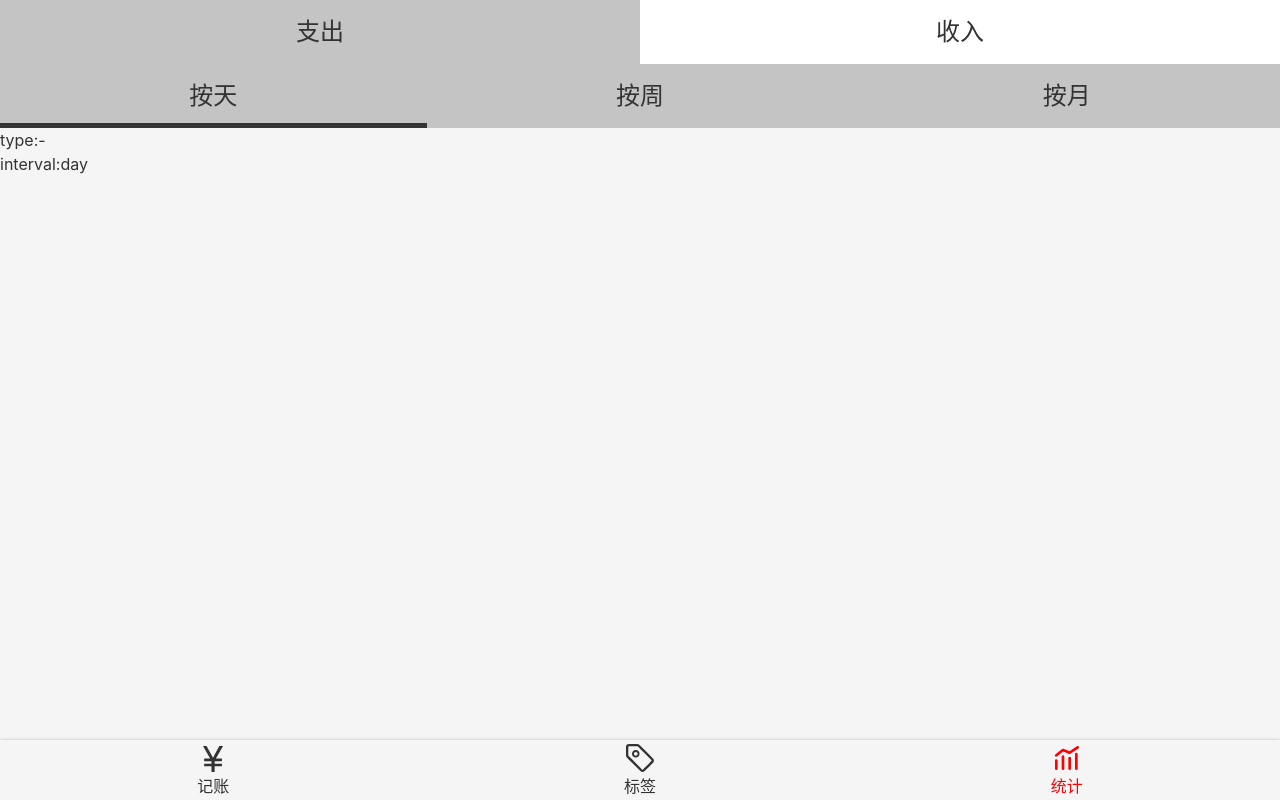
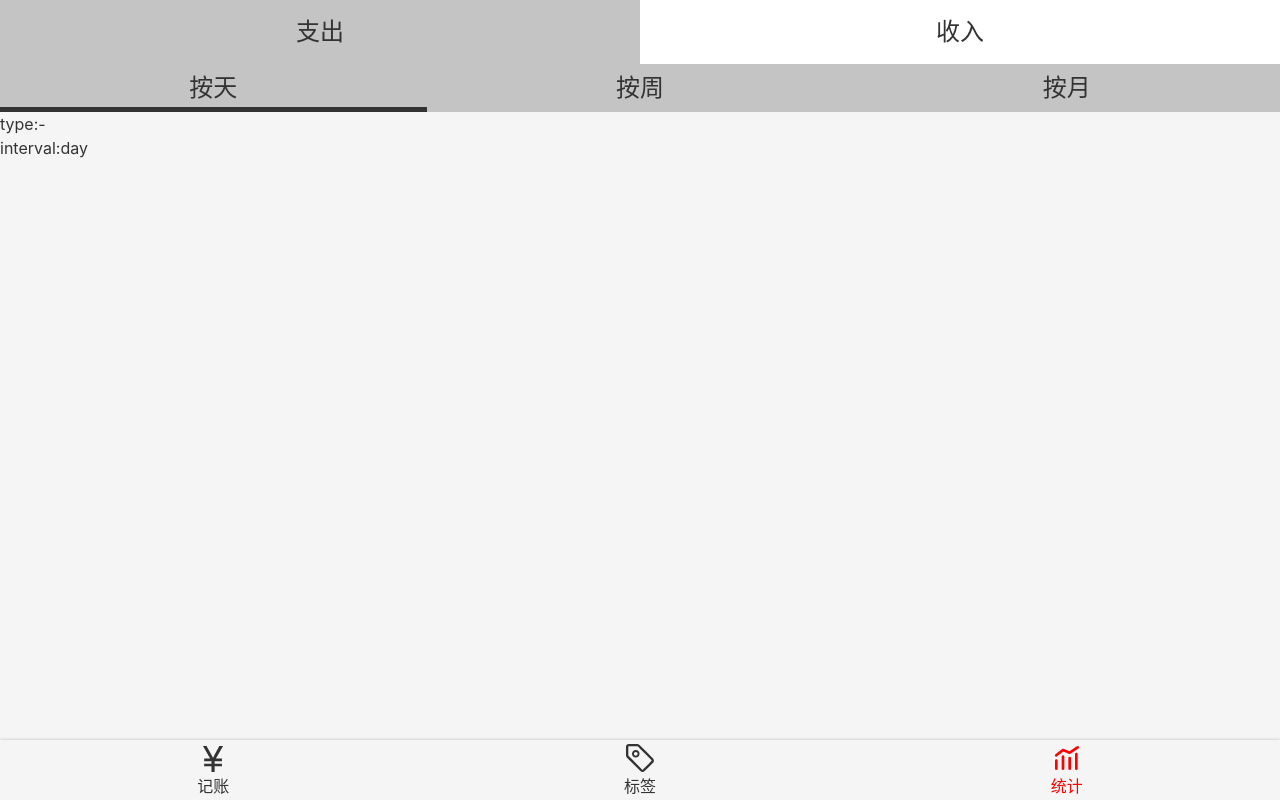
Before and after one commit to shangjingfan/MoneyMemory-Vue, a Vue app: page /#/statistics in a window 1280 px wide. Built offline with nearby package versions, Linux system fonts and the light colour scheme.

Commit message:
更新CSS

```diff
--- a/src/components/Tabs.vue
+++ b/src/components/Tabs.vue
@@ -1,7 +1,8 @@
 <template>
   <div>
-    <ul class="tabs">
+    <ul class="tabs" :class="[classPrefix + '-tabs']">
       <li v-for="item in dataSource" :key="item.value"
+          class="tabs-item"
           :class="liClass(item)"
           @click="select(item)"
       >{{item.text}}
@@ -50,7 +51,7 @@
     text-align: center;
     font-size: 24px;
 
-    > li {
+    &-item {
       width: 50%;
       height: 64px;
       display: flex;
--- a/src/views/Statistics.vue
+++ b/src/views/Statistics.vue
@@ -40,5 +40,8 @@
       }
     }
   }
+  ::v-deep .interval-tabs-item{
+    height: 48px;
+  }
 
 </style>
```
